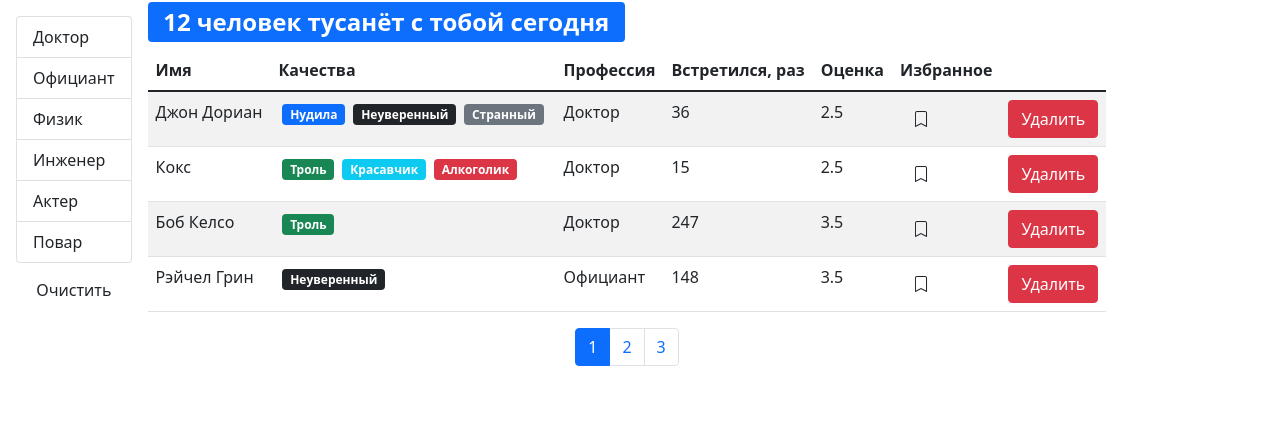
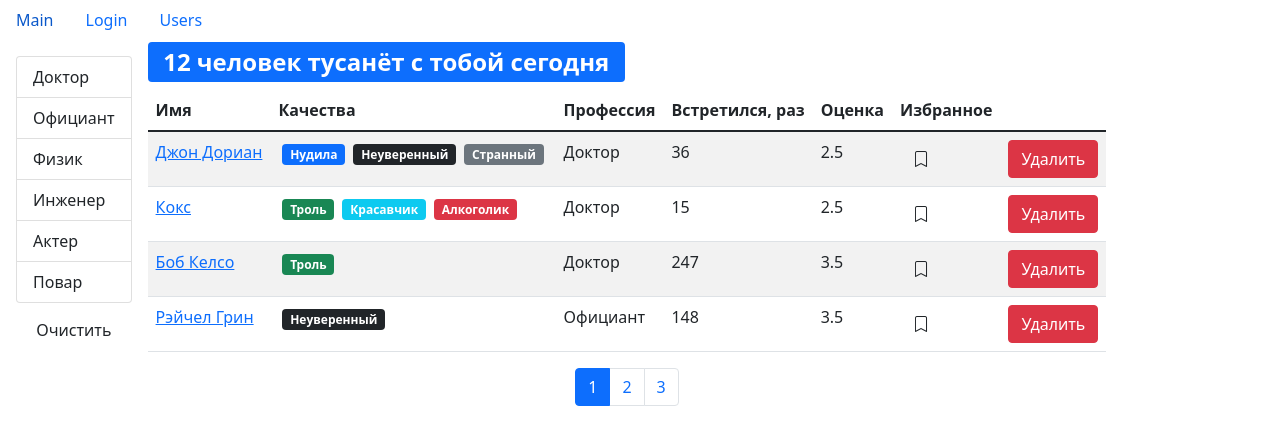
Before and after one commit to SushinDmitriy/fast-company, a React (Create React App) app: page /users in a window 1280 px wide. Shown: the top 444 px of the page. Built offline with nearby package versions, Linux system fonts and the light colour scheme.

Commit message:
add routing

```diff
--- a/package.json
+++ b/package.json
@@ -11,6 +11,7 @@
         "prop-types": "^15.8.1",
         "react": "^18.2.0",
         "react-dom": "^18.2.0",
+        "react-router-dom": "^5.3.0",
         "react-scripts": "5.0.1",
         "web-vitals": "^2.1.4"
     },
--- a/src/API/fake.api/user.api.js
+++ b/src/API/fake.api/user.api.js
@@ -150,6 +150,14 @@
         }, 2000);
     });
 
+const getById = (id) =>
+    new Promise((resolve) => {
+        window.setTimeout(function () {
+            resolve(users.find((user) => user._id === id));
+        }, 1000);
+    });
+
 export default {
-    fetchAll
+    fetchAll,
+    getById
 };
--- a/src/App.jsx
+++ b/src/App.jsx
@@ -1,8 +1,23 @@
 import React from "react";
+import { Route, Switch } from "react-router-dom";
+import NavBar from "./components/navBar";
 import Users from "./components/users";
+import Login from "./components/login";
+import Main from "./components/main";
+import UserPage from "./components/userPage";
 
 const App = () => {
-    return <Users />;
+    return (
+        <>
+            <NavBar />
+            <Switch>
+                <Route path="/" exact component={Main} />
+                <Route path="/login" component={Login} />
+                <Route path="/users" exact component={Users} />
+                <Route path="/users/:userId?" component={UserPage} />
+            </Switch>
+        </>
+    );
 };
 
 export default App;
--- /dev/null
+++ b/src/components/login.jsx
@@ -0,0 +1,7 @@
+import React from "react";
+
+const Login = () => {
+    return <div>Login</div>;
+};
+
+export default Login;
--- /dev/null
+++ b/src/components/main.jsx
@@ -0,0 +1,7 @@
+import React from "react";
+
+const Main = () => {
+    return <div>Main Page</div>;
+};
+
+export default Main;
--- /dev/null
+++ b/src/components/navBar.jsx
@@ -0,0 +1,26 @@
+import React from "react";
+import { Link } from "react-router-dom";
+
+const NavBar = () => {
+    return (
+        <ul className="nav">
+            <li className="nav-item">
+                <Link className="nav-link " to="/">
+                    Main
+                </Link>
+            </li>
+            <li className="nav-item">
+                <Link className="nav-link" to="/login">
+                    Login
+                </Link>
+            </li>
+            <li className="nav-item">
+                <Link className="nav-link" to="/users">
+                    Users
+                </Link>
+            </li>
+        </ul>
+    );
+};
+
+export default NavBar;
--- a/src/components/qualitiesList.jsx
+++ b/src/components/qualitiesList.jsx
@@ -6,7 +6,7 @@
     return (
         <>
             {qualities.map((qualitie) => {
-                return <Qualitie qualitie={qualitie} key={qualitie.name} />;
+                return <Qualitie qualitie={qualitie} key={qualitie._id} />;
             })}
         </>
     );
--- /dev/null
+++ b/src/components/userPage.jsx
@@ -0,0 +1,47 @@
+/* eslint-disable multiline-ternary */
+import React, { useEffect, useState } from "react";
+import API from "../API";
+import { useHistory, useParams } from "react-router-dom";
+import QualitiesList from "./qualitiesList";
+
+const UserPage = () => {
+    const [user, setUser] = useState({});
+
+    const history = useHistory();
+    const params = useParams();
+    const { userId } = params;
+
+    useEffect(() => {
+        API.users.getById(userId).then((data) => {
+            if (typeof data !== "undefined") {
+                setUser(data);
+            }
+        });
+    }, []);
+
+    const handleReturnUsers = () => {
+        history.push("/users");
+    };
+
+    return JSON.stringify(user) !== "{}" ? (
+        <div className="m-3">
+            <h1>{`Name: ${user.name}`}</h1>
+            <h2>{`Profession: ${user.profession.name}`}</h2>
+            <QualitiesList qualities={user.qualities} />
+            <h3>{`Completed meetings: ${user.completedMeetings}`}</h3>
+            <h4>{`Rate: ${user.rate}/5`}</h4>
+            <button
+                className="btn btn-outline-primary"
+                onClick={() => {
+                    handleReturnUsers();
+                }}
+            >
+                Пользователи
+            </button>
+        </div>
+    ) : (
+        "Loading ..."
+    );
+};
+
+export default UserPage;
--- a/src/components/usersTable.jsx
+++ b/src/components/usersTable.jsx
@@ -3,6 +3,7 @@
 import BookMark from "./bookmark";
 import QualitiesList from "./qualitiesList";
 import Table from "./table";
+import { Link } from "react-router-dom";
 
 const UserTable = ({
     users,
@@ -12,7 +13,13 @@
     onDelete
 }) => {
     const columns = {
-        name: { path: "name", name: "Имя" },
+        name: {
+            path: "name",
+            name: "Имя",
+            component: (user) => (
+                <Link to={`/users/${user._id}`}>{user.name}</Link>
+            )
+        },
         qualities: {
             name: "Качества",
             component: (user) => <QualitiesList qualities={user.qualities} />
--- a/src/index.js
+++ b/src/index.js
@@ -3,10 +3,13 @@
 import "./index.css";
 import "bootstrap/dist/css/bootstrap.css";
 import App from "./App";
+import { BrowserRouter } from "react-router-dom";
 
 const root = ReactDOM.createRoot(document.getElementById("root"));
 root.render(
-    <React.StrictMode>
-        <App />
-    </React.StrictMode>
+    <BrowserRouter>
+        <React.StrictMode>
+            <App />
+        </React.StrictMode>
+    </BrowserRouter>
 );
```
Also changed, not shown: 1 other file (tests, documents, lock files or other folders).
